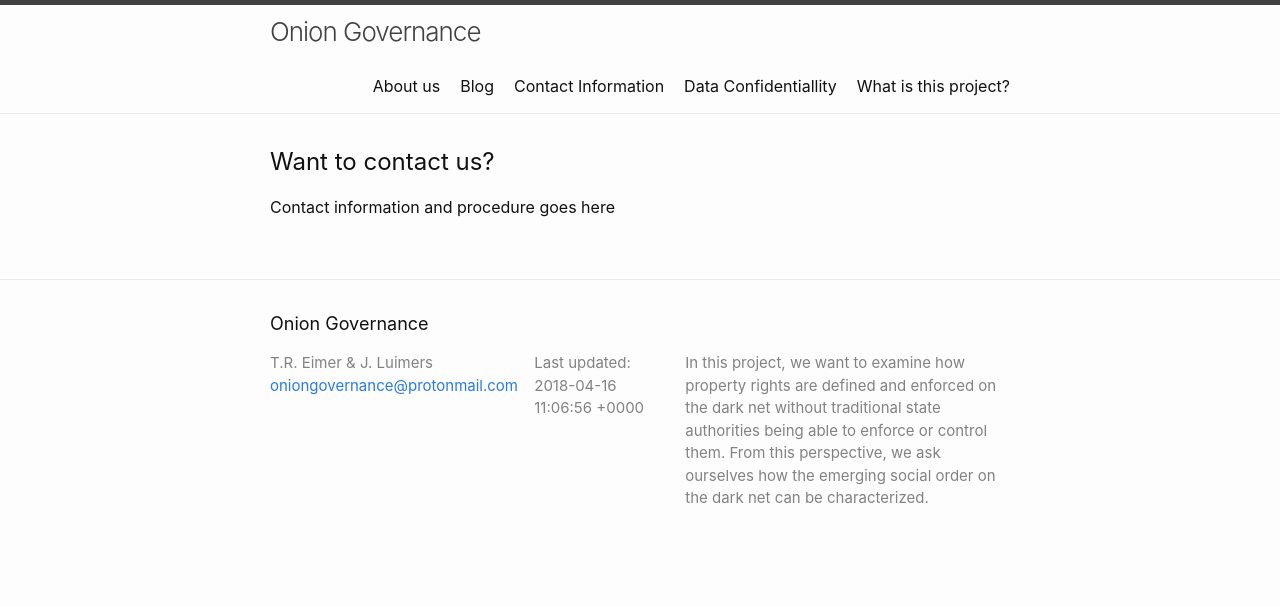
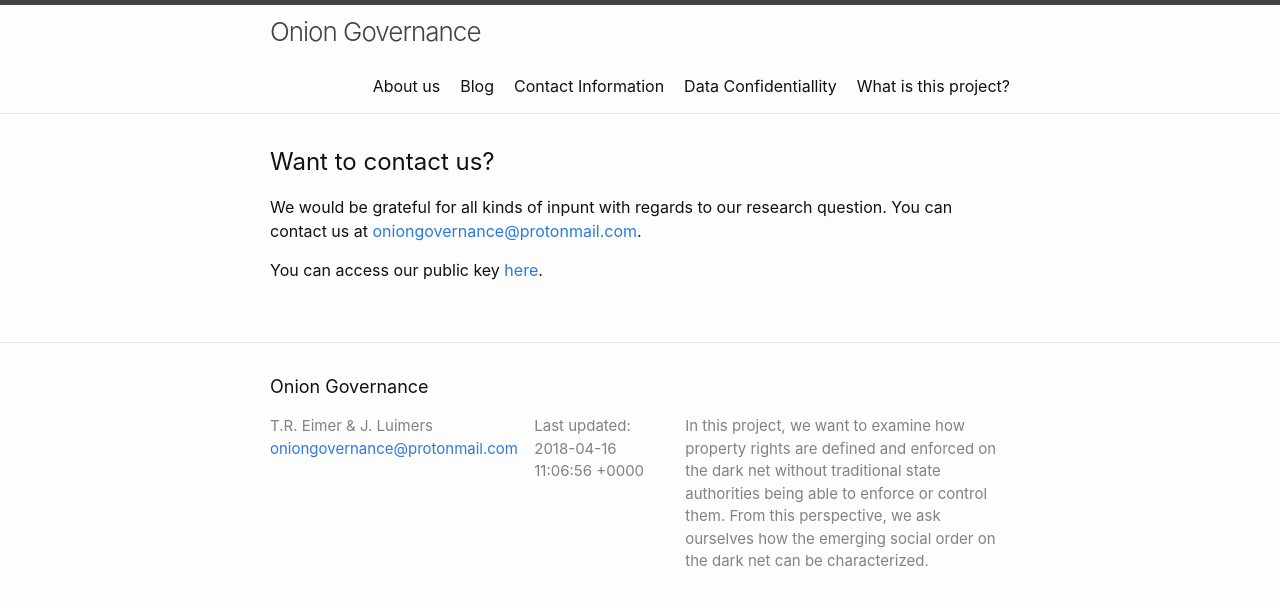
Before and after one commit to OnionGovernance/oniongovernancewebsite, a Jekyll site: the page built from contact.md, in a window 1280 px wide. Shown: the top 606 px of the page. Built offline with Jekyll 4.4.1, drawn with Linux system fonts in a browser that asks for light colours.

Commit message:
updated contact page, added public key download

```diff
--- a/contact.md
+++ b/contact.md
@@ -4,4 +4,6 @@ title: Contact Information
 permalink: /contact/
 ---
 # Want to contact us?
-Contact information and procedure goes here
+We would be grateful for all kinds of inpunt with regards to our research question. You can contact us at [oniongovernance@protonmail.com](mailto:oniongovernance@protonmail.com).
+
+You can access our public key [here]({{site.url}}/pk/oniongovernance.asc).
```
Also changed, not shown: 2 other files.
